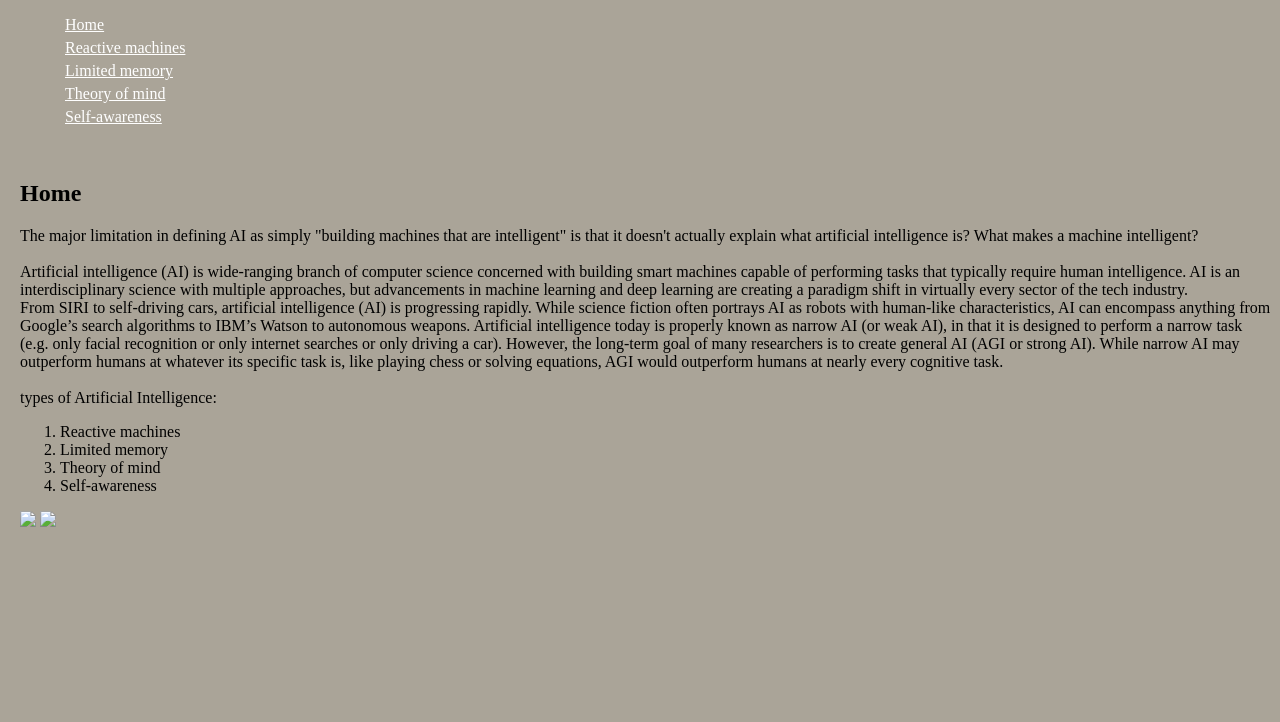
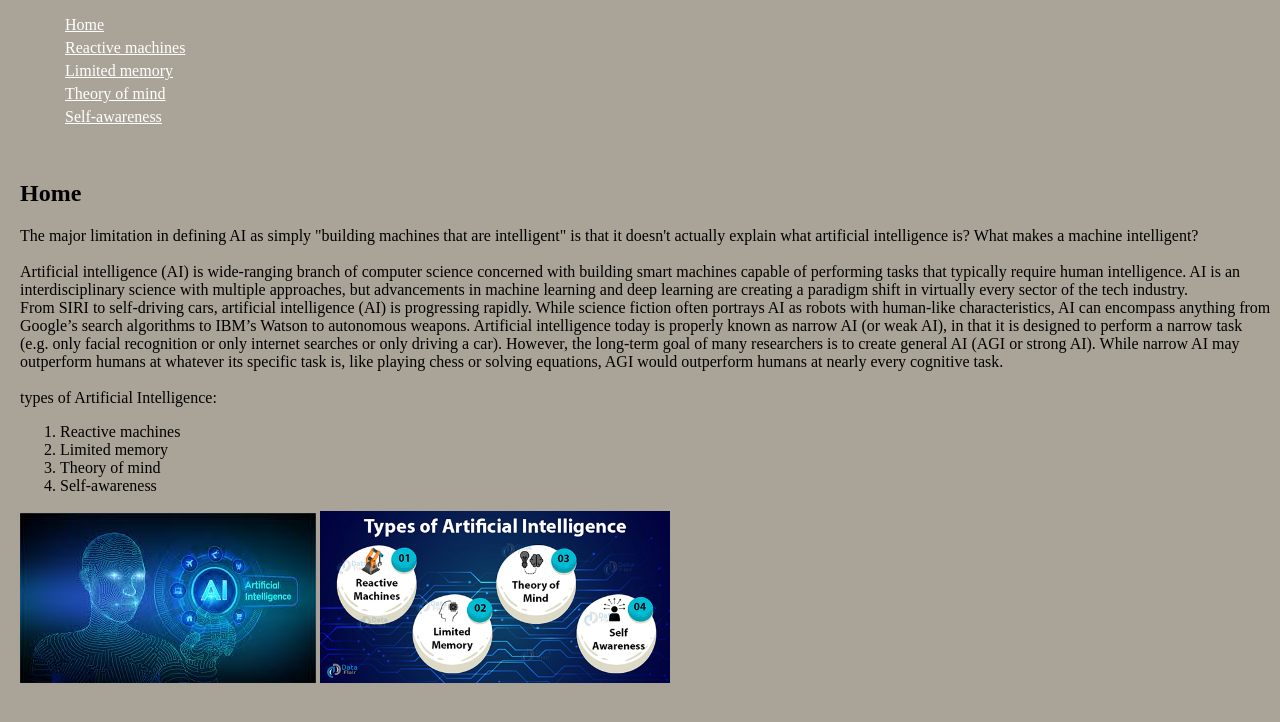
Before and after one commit to Mohamedafifi45/project, a plain HTML site: page index.html in a window 1280 px wide. Drawn offline with Linux system fonts and the light colour scheme.

Commit message:
Update index.html

```diff
--- a/index.html
+++ b/index.html
@@ -47,6 +47,6 @@
             <li>Theory of mind</li>
             <li>Self-awareness</li>
         </ol>
-        <img src="imgs/index.jpg">  <img style="width: 350px;" src="imgs/Types-of-AI.jpg">
+        <img src="index.jpg">  <img style="width: 350px;" src="Types-of-AI.jpg">
     </body>
 </html>
```
